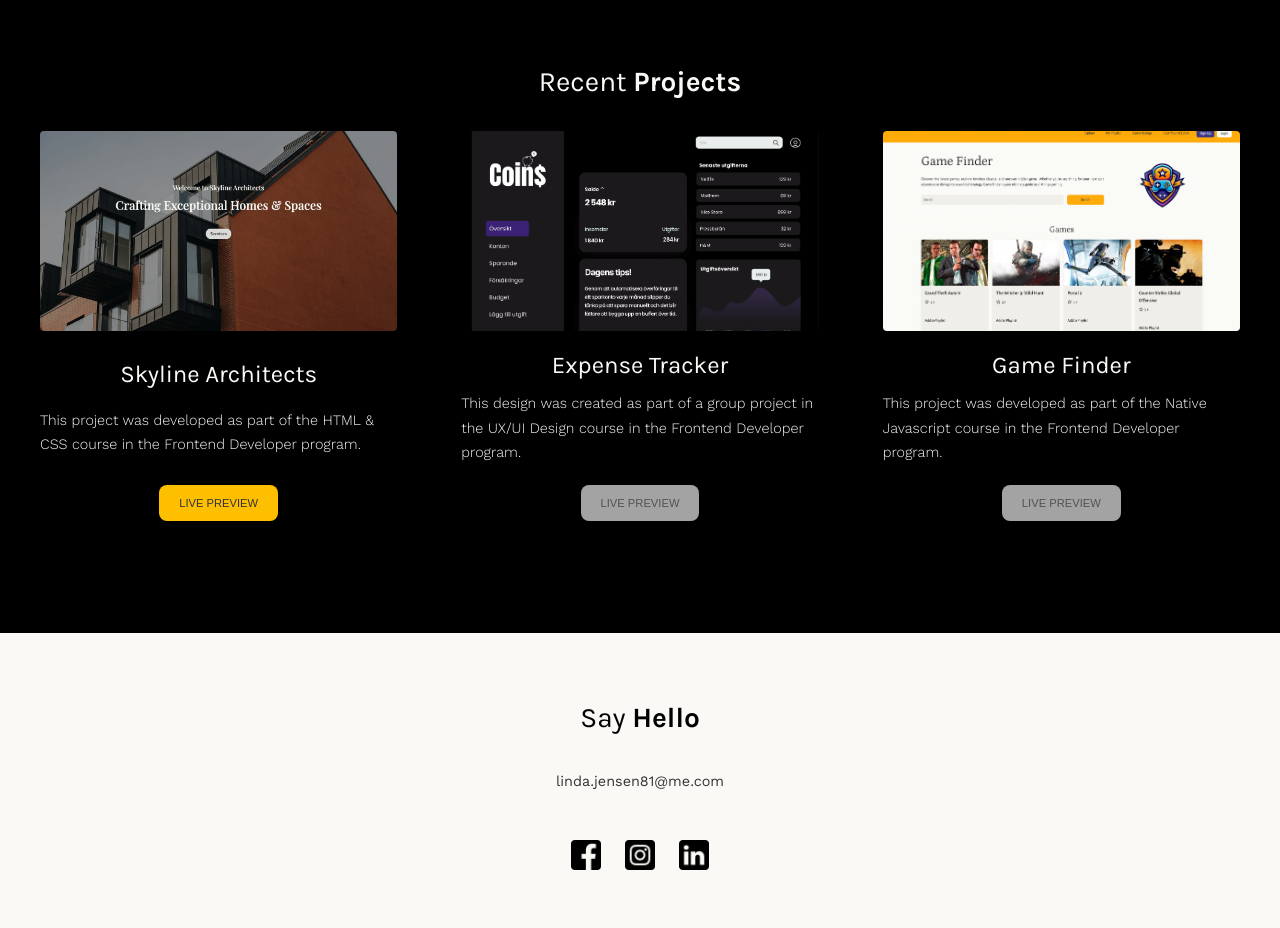
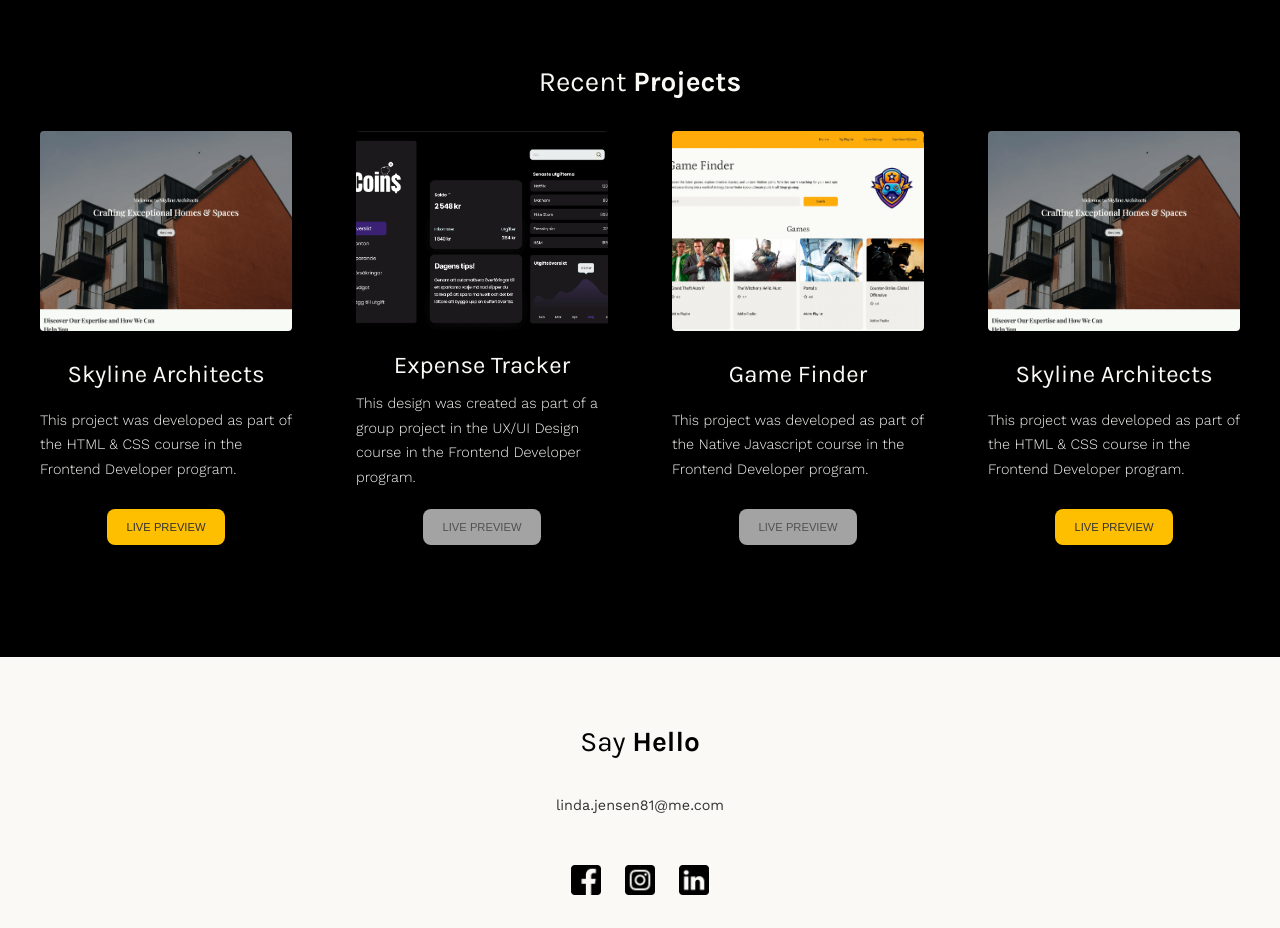
Before and after one commit to lindajensen/portfolio, a plain HTML site: page index.html in a window 1280 px wide. Shown: the part 1044-1972 px from the top of the page. Drawn offline with nearby package versions, Linux system fonts and the light colour scheme.

Commit message:
Add project 4

```diff
--- a/index.html
+++ b/index.html
@@ -84,7 +84,7 @@
             <img
               class="thumbnail"
               src="img/project-img1.png"
-              alt="Skyline Architects Thumbnail"
+              alt="HTML and CSS project thumbnail"
             />
             <h3 class="light-font">Skyline Architects</h3>
             <p class="light-font">
@@ -123,6 +123,20 @@
             </p>
             <button class="btn disabled-btn">Live Preview</button>
           </article>
+
+          <article class="project">
+            <img
+              class="thumbnail"
+              src="img/project-img1.png"
+              alt="Javascript Framework Project Thumbnail"
+            />
+            <h3 class="light-font">Skyline Architects</h3>
+            <p class="light-font">
+              This project was developed as part of the HTML & CSS course in the
+              Frontend Developer program.
+            </p>
+            <button class="btn live-btn">Live Preview</button>
+          </article>
         </div>
       </section>
     </main>
```
